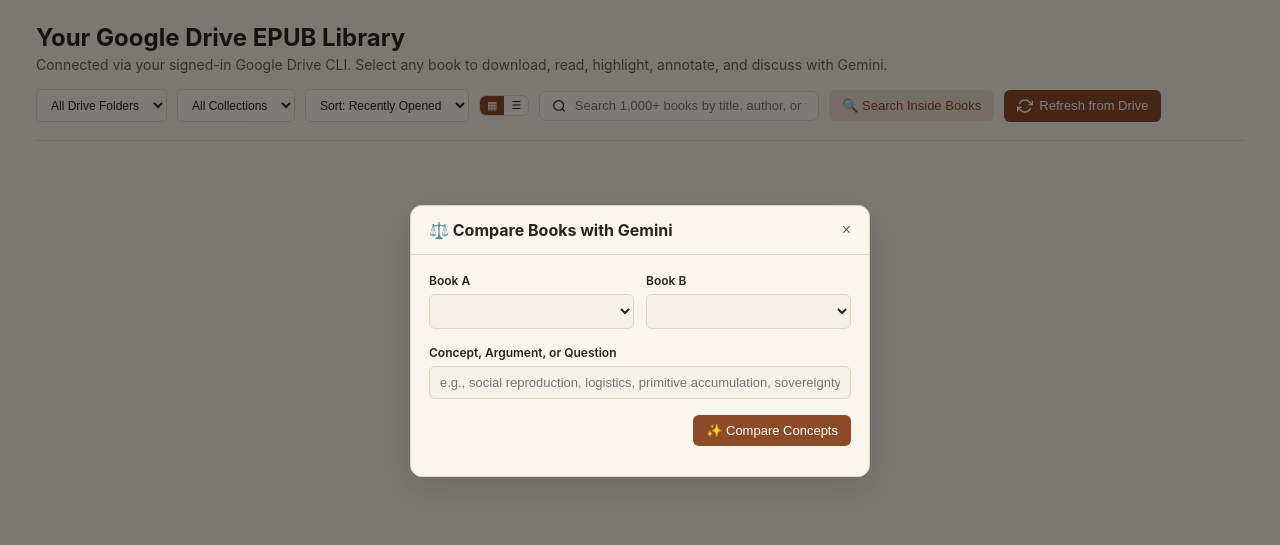
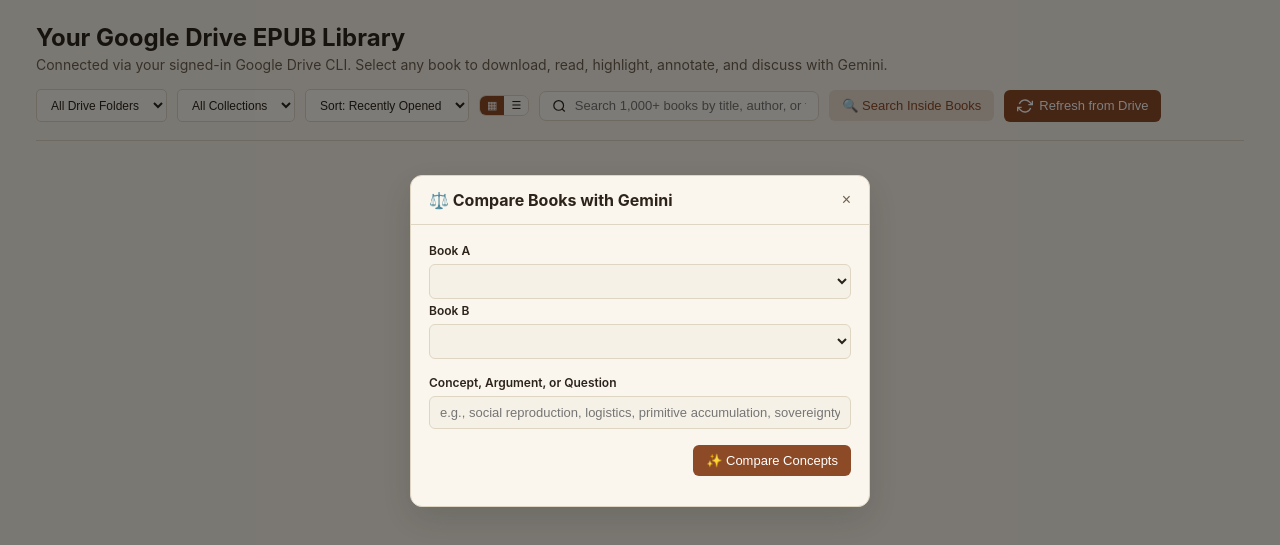
Before and after one commit to ggordon27/folio-reader, a plain HTML site: page static/index.html in a window 1280 px wide. Both pictures are taken after a click on the button "⚖️ Compare". Shown: the part 59-604 px from the top of the page. Drawn offline with Linux system fonts and the light colour scheme; no server answers.

Commit message:
Stack Book A and Book B vertically and prevent select overflow in Compare modal

```diff
--- a/static/styles.css
+++ b/static/styles.css
@@ -1705,8 +1705,18 @@ kbd {
 
 .compare-selectors {
   display: grid;
-  grid-template-columns: 1fr 1fr;
-  gap: 12px;
+  grid-template-columns: 1fr;
+  gap: 4px;
+}
+
+.compare-selectors .form-group {
+  min-width: 0;
+}
+
+.compare-selectors select {
+  width: 100%;
+  max-width: 100%;
+  text-overflow: ellipsis;
 }
 
 .compare-result-box {
```
